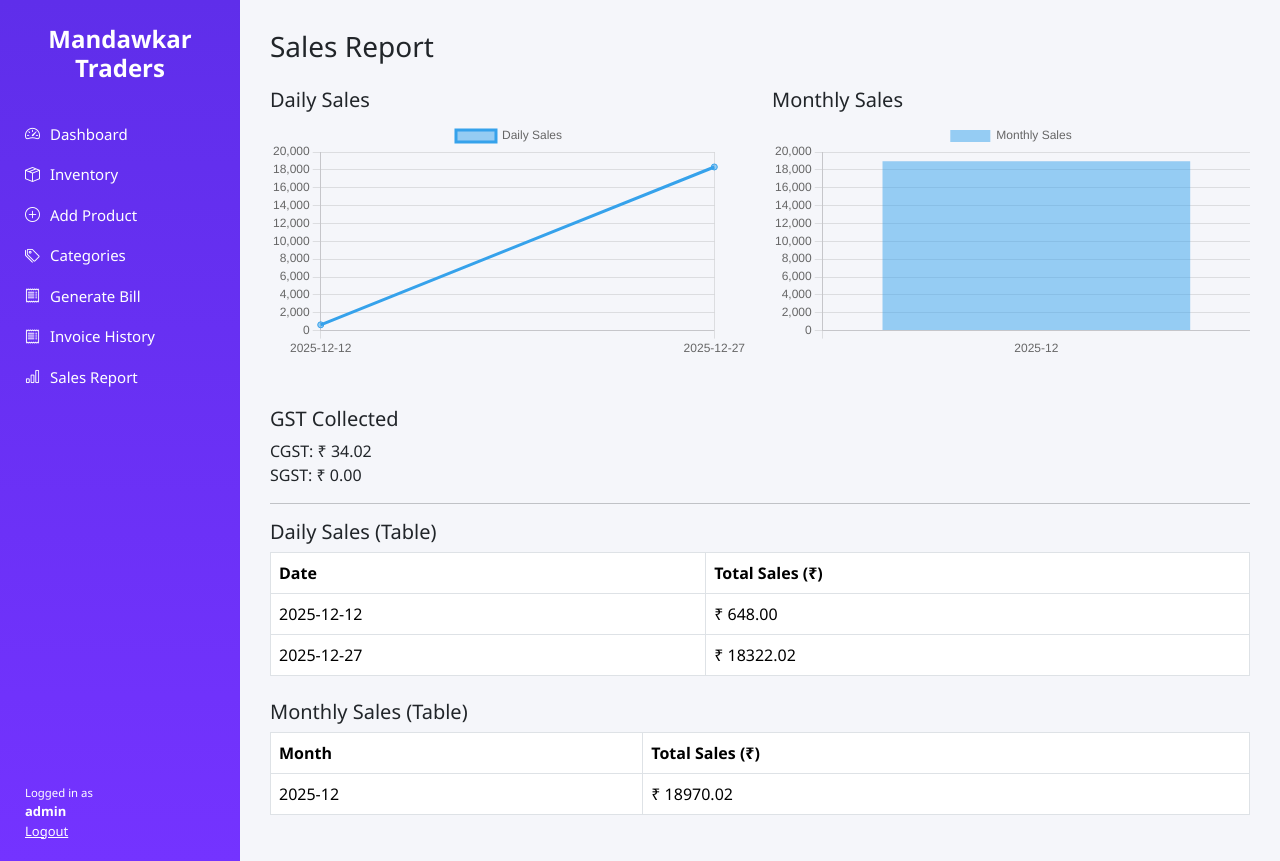
After one commit to Nakul-MMC/mandawkar-inventory, a Flask app: page /sales-report in a window 1280 px wide. The commit adds this page. Run offline with Flask 3, Linux system fonts and the light colour scheme; a user stored in the database is signed in; data comes from the database, SQL or seed files in the repository; both versions use the stored data as it was after the commit.

```diff
--- a/app.py
+++ b/app.py
@@ -6,6 +6,7 @@ from utils.db import create_tables, get_connection
 from utils.export_excel import export_inventory_to_excel
 from utils.invoice_pdf import generate_invoice_pdf
 from flask import send_file
+from datetime import datetime
 
 app = Flask(__name__)
 app.secret_key = "mandawkar-secret-key"  # required for sessions
@@ -359,7 +360,7 @@ def create_invoice():
             sgst_amount,
             taxable_value,
             total,
-            datetime.now().strftime("%Y-%m-%d %H:%M:%S")
+            request.form["invoice_date"] + " " + datetime.now().strftime("%H:%M:%S")
         ))
 
         invoice_id = cursor.lastrowid
@@ -394,9 +395,34 @@ def create_invoice():
     products = cursor.fetchall()
     conn.close()
 
-    return render_template("create_invoice.html", products=products)
+    return render_template(
+    "create_invoice.html",
+    products=products,
+    today=datetime.now().strftime("%Y-%m-%d")
+)
 
 
+
+@app.route("/invoices")
+@login_required("admin")
+def invoice_history():
+    conn = get_connection()
+    cursor = conn.cursor()
+
+    cursor.execute("""
+        SELECT
+            id,
+            customer_name,
+            customer_gstin,
+            total,
+            created_at
+        FROM invoices
+        ORDER BY created_at DESC
+    """)
+    invoices = cursor.fetchall()
+    conn.close()
+
+    return render_template("invoice_history.html", invoices=invoices)
 
 
 
@@ -409,6 +435,46 @@ def download_invoice(invoice_id):
 
 
 
+@app.route("/sales-report")
+@login_required("admin")
+def sales_report():
+    conn = get_connection()
+    cursor = conn.cursor()
+
+    cursor.execute("""
+        SELECT DATE(created_at), SUM(total)
+        FROM invoices
+        GROUP BY DATE(created_at)
+        ORDER BY DATE(created_at)
+    """)
+    daily = cursor.fetchall()
+
+    cursor.execute("""
+        SELECT strftime('%Y-%m', created_at), SUM(total)
+        FROM invoices
+        GROUP BY strftime('%Y-%m', created_at)
+        ORDER BY strftime('%Y-%m', created_at)
+    """)
+    monthly = cursor.fetchall()
+
+    cursor.execute("""
+        SELECT SUM(cgst_amount), SUM(sgst_amount)
+        FROM invoices
+    """)
+    gst = cursor.fetchone()
+
+    conn.close()
+
+    return render_template(
+        "sales_report.html",
+        daily=daily,
+        monthly=monthly,
+        gst=gst
+    )
+
+
+
+
 # =========================
 # START APP
 # =========================
--- a/templates/base.html
+++ b/templates/base.html
@@ -23,6 +23,8 @@
         <li><a href="/add-product"><i class="bi bi-plus-circle"></i> Add Product</a></li>
         <li><a href="/categories"><i class="bi bi-tags"></i> Categories</a></li>
         <li><a href="/invoice"><i class="bi bi-receipt"></i> Generate Bill</a></li>
+        <li><a href="/invoices"><i class="bi bi-receipt"></i> Invoice History</a></li>
+        <li><a href="/sales-report"><i class="bi bi-bar-chart"></i> Sales Report</a></li>
     </ul>
 
     <!-- USER INFO -->
--- /dev/null
+++ b/templates/sales_report.html
@@ -0,0 +1,91 @@
+{% extends "base.html" %}
+{% block content %}
+
+<h3 class="mb-4">Sales Report</h3>
+
+<!-- CHARTS -->
+<div class="row mb-5">
+  <div class="col-md-6">
+    <h5>Daily Sales</h5>
+    <canvas id="dailyChart"></canvas>
+  </div>
+
+  <div class="col-md-6">
+    <h5>Monthly Sales</h5>
+    <canvas id="monthlyChart"></canvas>
+  </div>
+</div>
+
+<!-- GST SUMMARY -->
+<h5>GST Collected</h5>
+<p>
+  CGST: ₹ {{ "%.2f"|format(gst[0] or 0) }} <br>
+  SGST: ₹ {{ "%.2f"|format(gst[1] or 0) }}
+</p>
+
+<!-- TABLES -->
+<hr>
+
+<h5>Daily Sales (Table)</h5>
+<table class="table table-bordered mb-4">
+  <tr>
+    <th>Date</th>
+    <th>Total Sales (₹)</th>
+  </tr>
+  {% for d in daily %}
+  <tr>
+    <td>{{ d[0] }}</td>
+    <td>₹ {{ "%.2f"|format(d[1]) }}</td>
+  </tr>
+  {% endfor %}
+</table>
+
+<h5>Monthly Sales (Table)</h5>
+<table class="table table-bordered">
+  <tr>
+    <th>Month</th>
+    <th>Total Sales (₹)</th>
+  </tr>
+  {% for m in monthly %}
+  <tr>
+    <td>{{ m[0] }}</td>
+    <td>₹ {{ "%.2f"|format(m[1]) }}</td>
+  </tr>
+  {% endfor %}
+</table>
+
+<!-- CHART.JS -->
+<script src="https://cdn.jsdelivr.net/npm/chart.js"></script>
+<script>
+  const dailyLabels = {{ daily | map(attribute=0) | list | tojson }};
+  const dailyData = {{ daily | map(attribute=1) | list | tojson }};
+
+  new Chart(document.getElementById('dailyChart'), {
+    type: 'line',
+    data: {
+      labels: dailyLabels,
+      datasets: [{
+        label: 'Daily Sales',
+        data: dailyData,
+        fill: false,
+        tension: 0.3
+      }]
+    }
+  });
+
+  const monthlyLabels = {{ monthly | map(attribute=0) | list | tojson }};
+  const monthlyData = {{ monthly | map(attribute=1) | list | tojson }};
+
+  new Chart(document.getElementById('monthlyChart'), {
+    type: 'bar',
+    data: {
+      labels: monthlyLabels,
+      datasets: [{
+        label: 'Monthly Sales',
+        data: monthlyData
+      }]
+    }
+  });
+</script>
+
+{% endblock %}
```
Also changed, not shown: templates/create_invoice.html (+9 -0 lines), templates/invoice_history.html (added, +37 -0 lines), db.sqlite3, 3 other files.
